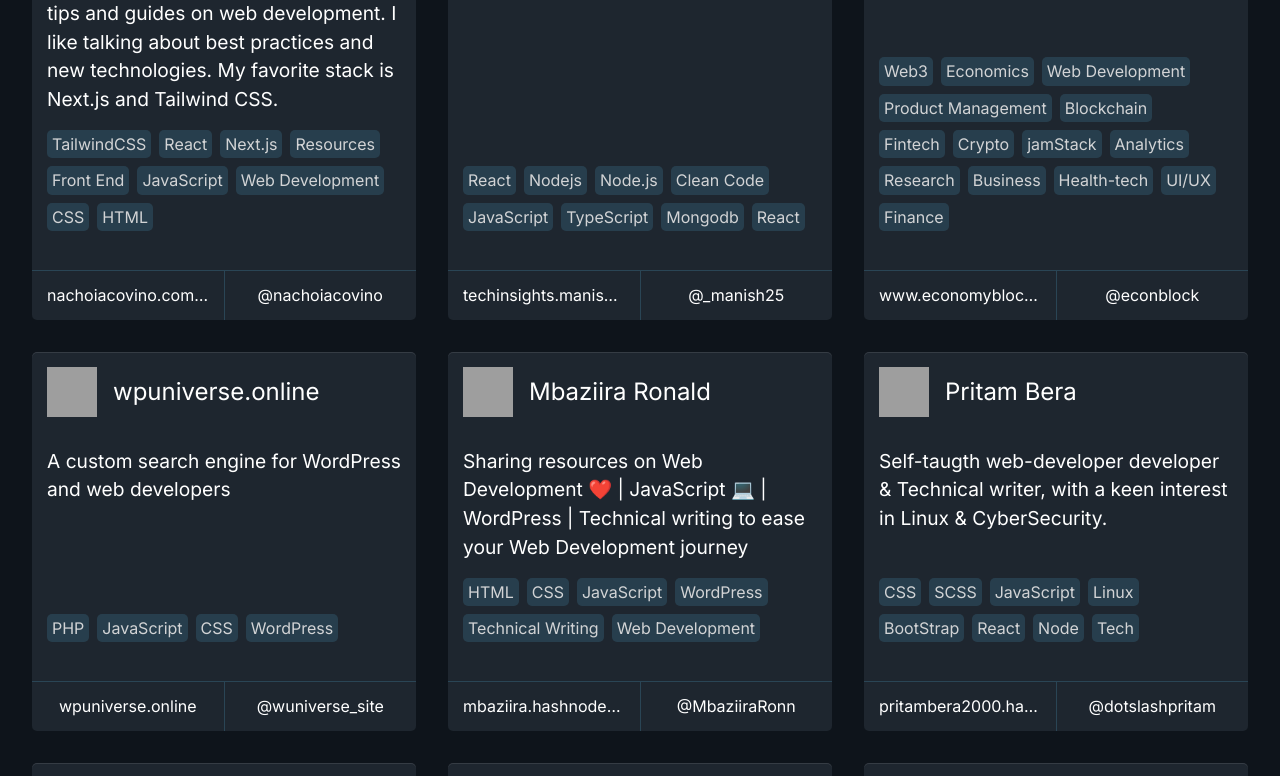
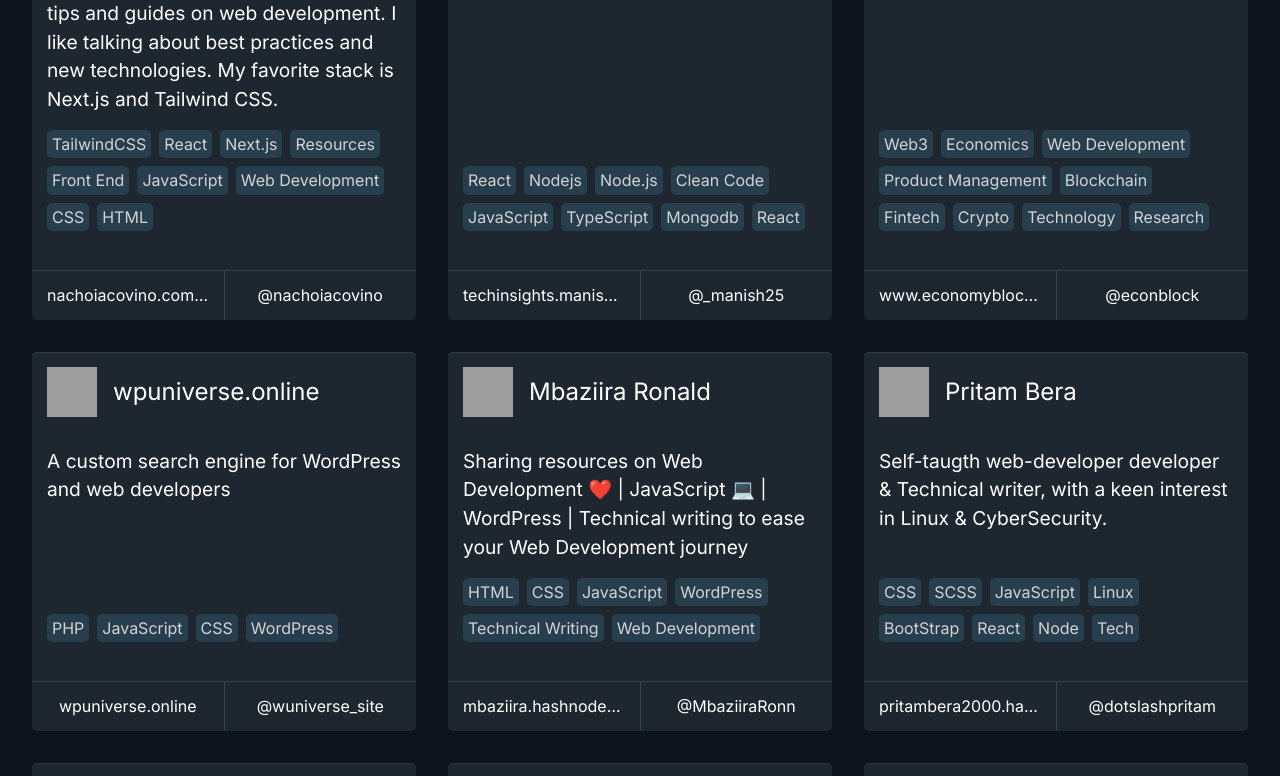
Before and after one commit to markodenic/awesome-tech-blogs, a Nuxt app: page / in a window 1280 px wide. Shown: the part 2640-3416 px from the top of the page. Built offline with nearby package versions, Linux system fonts and the light colour scheme; grey boxes are pictures that could not be loaded.

Commit message:
economy blocked -removed tags

```diff
--- a/data.js
+++ b/data.js
@@ -4237,13 +4237,8 @@ module.exports = [
       "Blockchain",
       "Fintech",
       "Crypto",
-      "jamStack",
-      "Analytics",
-      "Research",
-      "Business",
-      "Health-tech",
-      "UI/UX",
-      "Finance",
+      "Technology",
+      "Research"
     ],
   },
 ];
```
